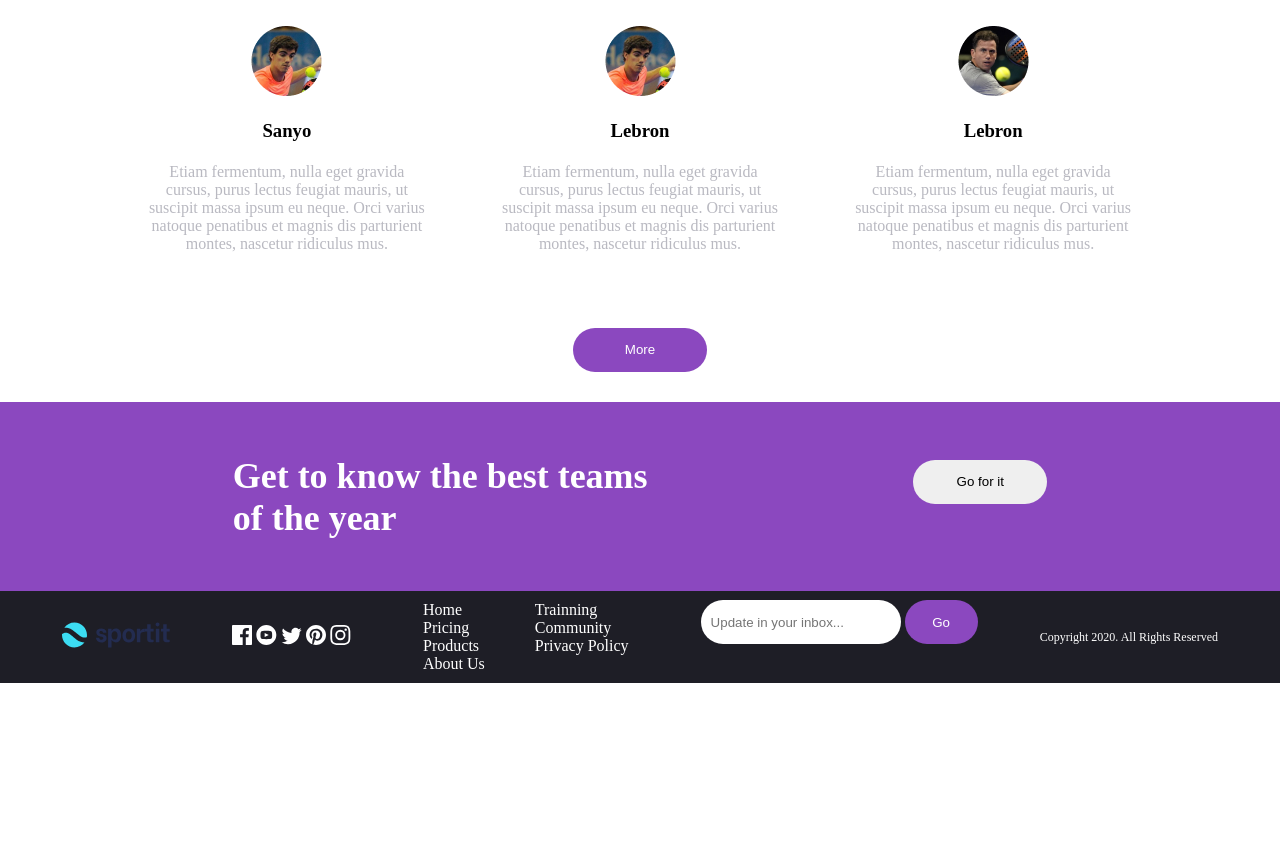
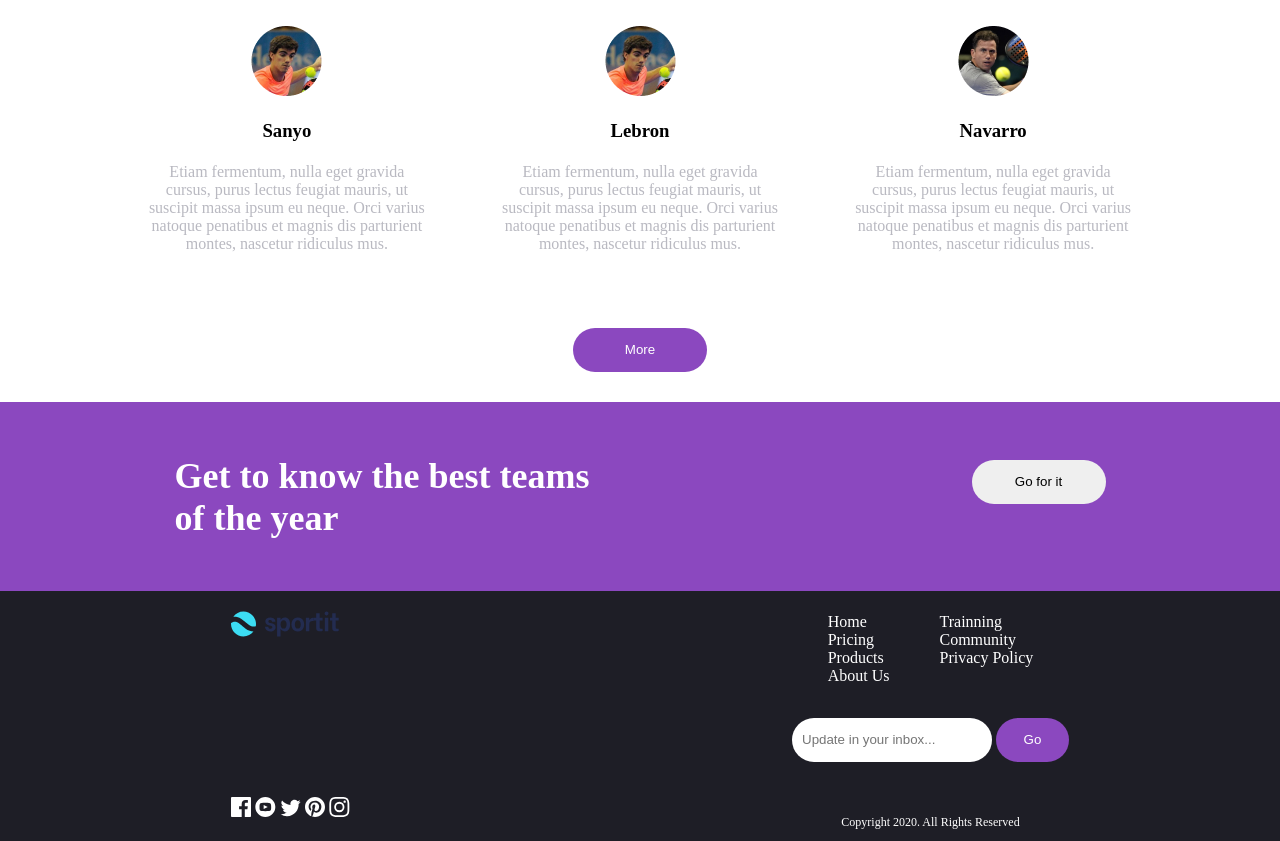
Before and after one commit to MarianaLoaiza/deliverable-one-front, a plain HTML site: page index.html in a window 1280 px wide. Shown: the part 1200-2041 px from the top of the page. Before the commit the page ends 1883 px from the top, so only its background shows below. Drawn offline with nearby package versions, Linux system fonts and the light colour scheme.

Commit message:
mas footer

```diff
--- a/css/styles.css
+++ b/css/styles.css
@@ -99,12 +99,15 @@
 }
 
 footer {
+    height: 250px;
     color: #fff;
     background-color: #1e1e26;
     display: flex;
-    justify-content: space-evenly;
+    flex-direction: column;
+    justify-content: space-around;
     flex-wrap: wrap;
     align-items: center;
+    align-content: stretch;
 }
 .input {
     gap: 10px;
@@ -130,6 +133,14 @@ footer {
     display: flex;
     align-items: flex-start;
     padding: 10px;
+}
+
+.ftrlogoysocial {
+    height: 100%;
+    margin: 20px;
+    display: flex;
+    flex-direction: column;
+    justify-content: space-between;
 }
 
 .main {
@@ -208,6 +219,10 @@ margin-bottom: 20px;
     font-weight: 500;
 }
 
+.ultimo {
+    justify-content: space-around;
+}
+
 @media screen and (max-width: 800px) {
     .content-nav{
         width: 80%;
@@ -272,6 +287,7 @@ margin-bottom: 20px;
         padding: 10px;
     }
     footer {
+        height: auto;
         flex-direction: column-reverse;
         align-items: center;
     }
--- a/index.html
+++ b/index.html
@@ -115,7 +115,7 @@
                 </article>
                 <article>
                     <img src="./assets/img/avatar-navarro.png" alt="avatar" class="content-info--avatar"/>
-                    <h3>Lebron</h3>
+                    <h3>Navarro</h3>
                     <p>Etiam fermentum, nulla eget gravida cursus, purus lectus feugiat mauris,
                         ut suscipit massa ipsum eu neque. Orci varius natoque penatibus et magnis dis parturient montes,
                         nascetur ridiculus mus.
@@ -124,7 +124,7 @@
             </div>
             <button class="button__purple button">More</button>
         </section>
-        <section class="content-info-pros">
+        <section class="content-info-pros ultimo">
             <div class="content-info--title preftrtitle">
                 <h2>Get to know the best
                 teams of the year</h2>
@@ -136,6 +136,7 @@
         <div class="ftrrights">
             <p>Copyright 2020. All Rights Reserved</p>
         </div>
+        <article class="ftrlogoysocial">
         <div class="ftrlogo">
             <img src="./assets/img/logo.svg" alt="logo">
             </div>
@@ -146,7 +147,8 @@
                 <img src="./assets/img/icon-pinterest.svg" alt="icon-pinterest">
                 <img src="./assets/img/icon-instagram.svg" alt="icon-instagram">
             </div>
-        <article class="ftrnav">
+        </article>
+            <article class="ftrnav">
         <div>
             <p>Home</p>
             <p>Pricing</p>
```
